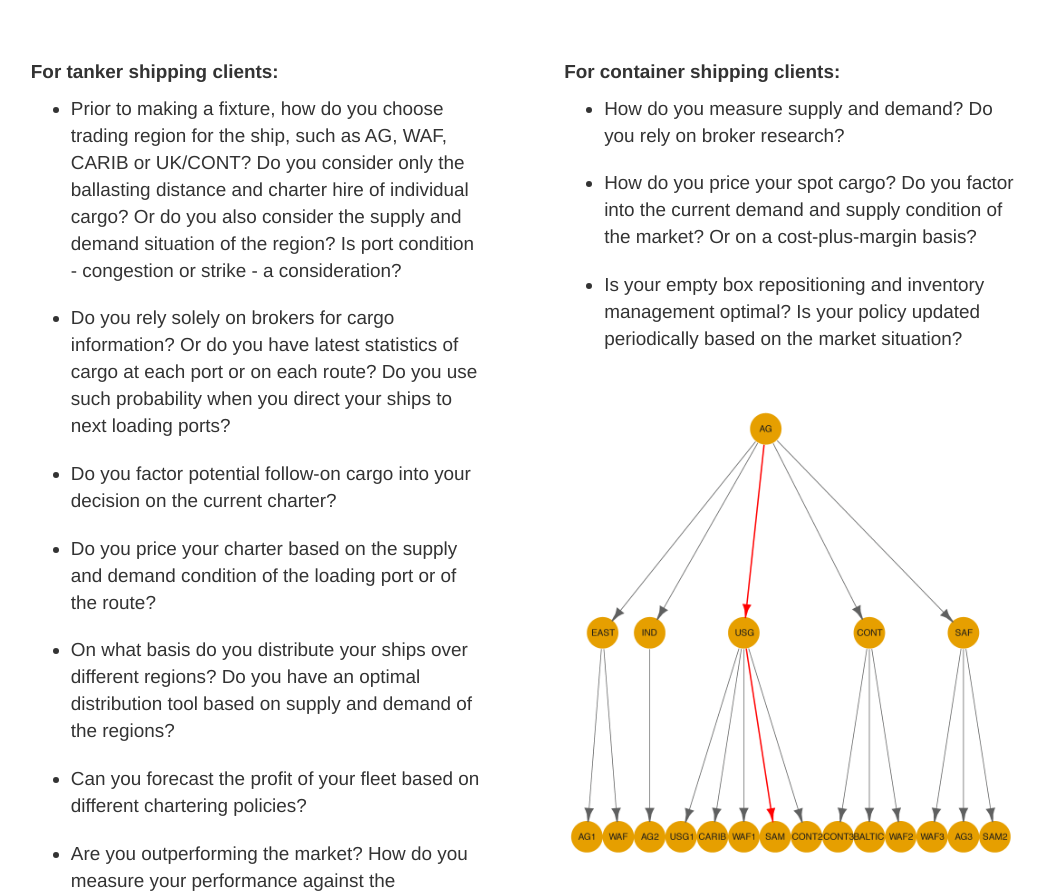
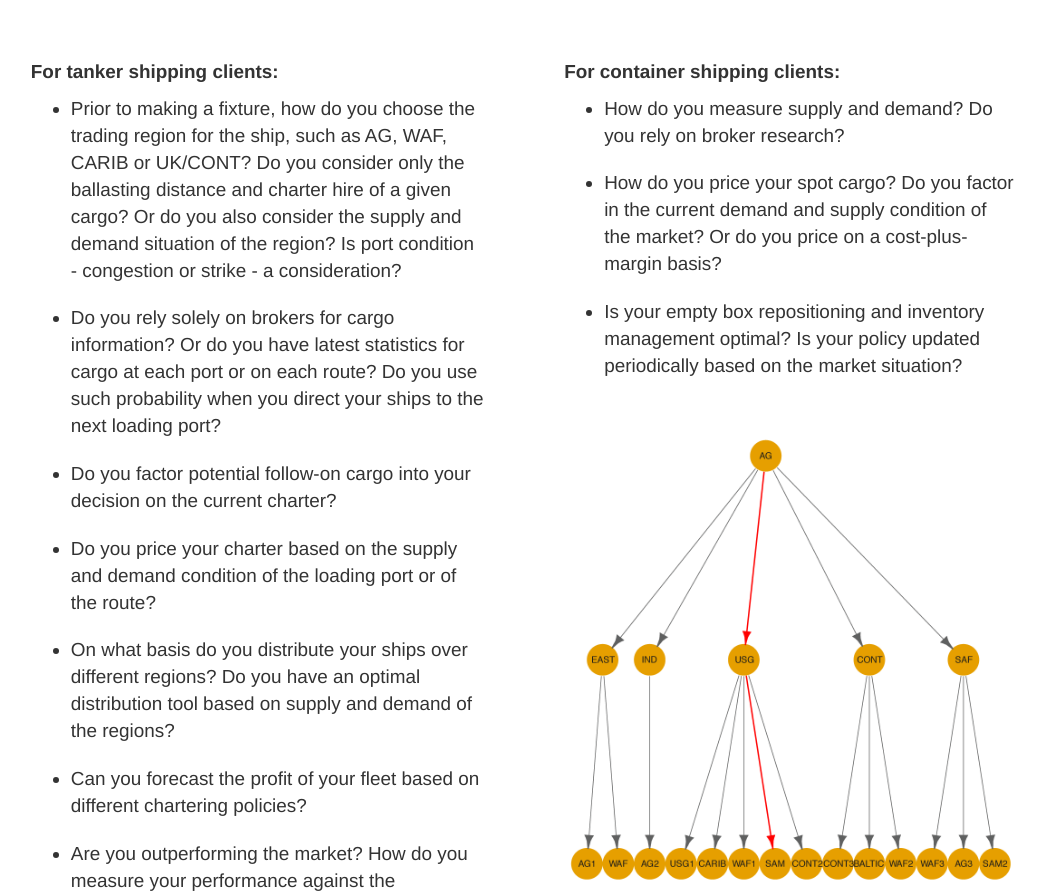
Before and after one commit to qshippingsolutions/beta, a plain HTML site: page index.html in a window 1280 px wide. Shown: the part 2676-3571 px from the top of the page, without its empty margins (116-1161 px from the left). Drawn offline with nearby package versions, Linux system fonts and the light colour scheme.

Commit message:
Update index.html

```diff
--- a/index.html
+++ b/index.html
@@ -70,8 +70,8 @@
 					<div class="tanker-wrapper">
 					<p><b>For tanker shipping clients:</b></p>
 					<ul>
-						<li>Prior to making a fixture, how do you choose trading region for the ship, such as AG, WAF, CARIB or UK/CONT? Do you consider only the ballasting distance and charter hire of individual cargo? Or do you also consider the supply and demand situation of the region? Is port condition - congestion or strike - a consideration?</li>
-						<li>Do you rely solely on brokers for cargo information? Or do you have latest statistics of cargo at each port or on each route? Do you use such probability when you direct your ships to next loading ports?</li>
+						<li>Prior to making a fixture, how do you choose the trading region for the ship, such as AG, WAF, CARIB or UK/CONT? Do you consider only the ballasting distance and charter hire of a given cargo? Or do you also consider the supply and demand situation of the region? Is port condition - congestion or strike - a consideration?</li>
+						<li>Do you rely solely on brokers for cargo information? Or do you have latest statistics for cargo at each port or on each route? Do you use such probability when you direct your ships to the next loading port?</li>
 						<li>Do you factor potential follow-on cargo into your decision on the current charter?</li>
 						<li>Do you price your charter based on the supply and demand condition of the loading port or of the route?</li>
 						<li>On what basis do you distribute your ships over different regions? Do you have an optimal distribution tool based on supply and demand of the regions?</li>
@@ -85,7 +85,7 @@
 					<p><b>For container shipping clients:</b></p>
 					<ul>
 						<li>How do you measure supply and demand? Do you rely on broker research?</li>
-						<li>How do you price your spot cargo? Do you factor into the current demand and supply condition of the market? Or on a cost-plus-margin basis?</li>
+						<li>How do you price your spot cargo? Do you factor in the current demand and supply condition of the market? Or do you price on a cost-plus-margin basis?</li>
 						<li>Is your empty box repositioning and inventory management optimal? Is your policy updated periodically based on the market situation?</li>
 					</ul>
 					<img class="img-responsive center-block" src="img/decision-tree-at-AG.png" alt="">
```
